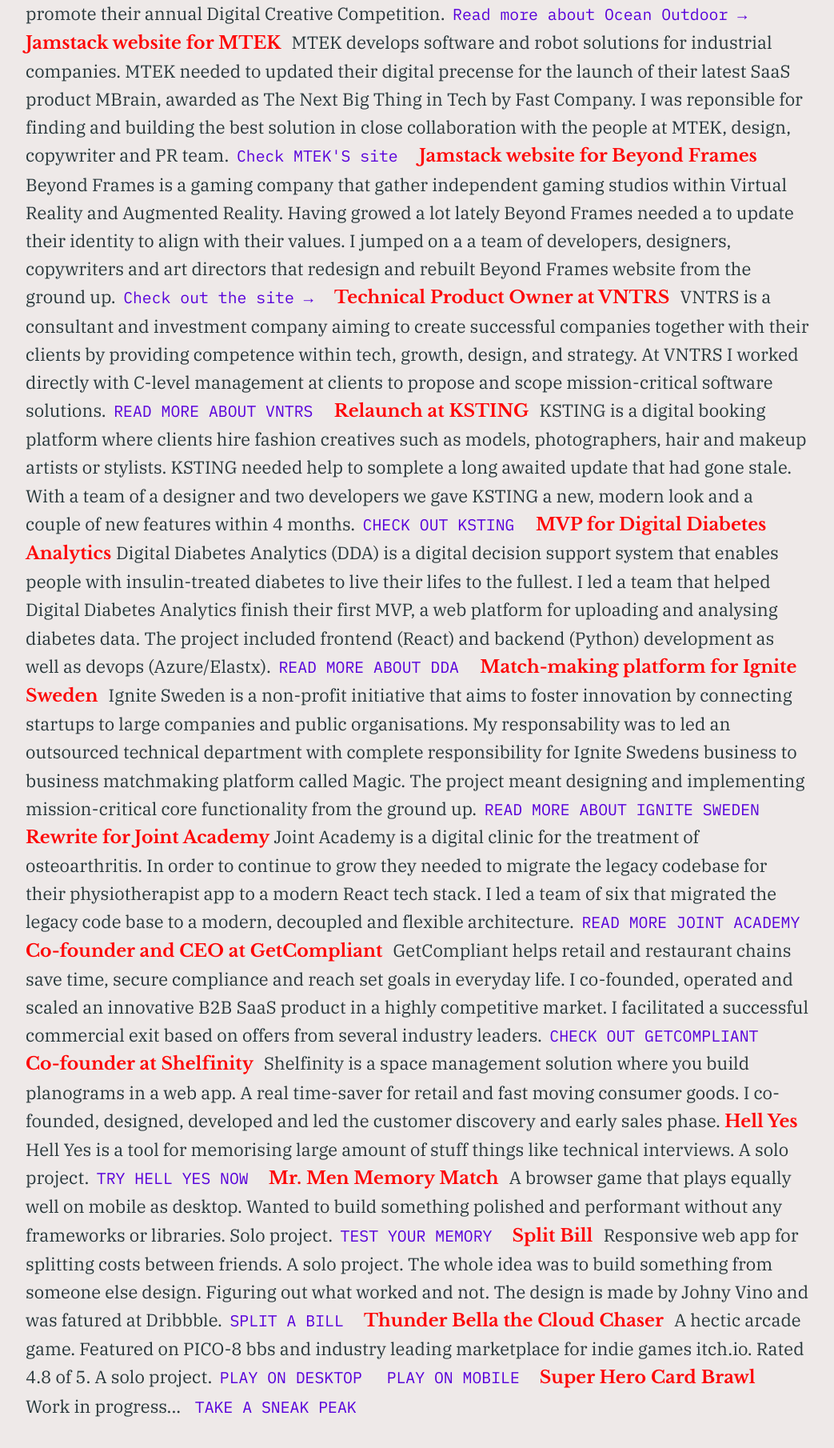
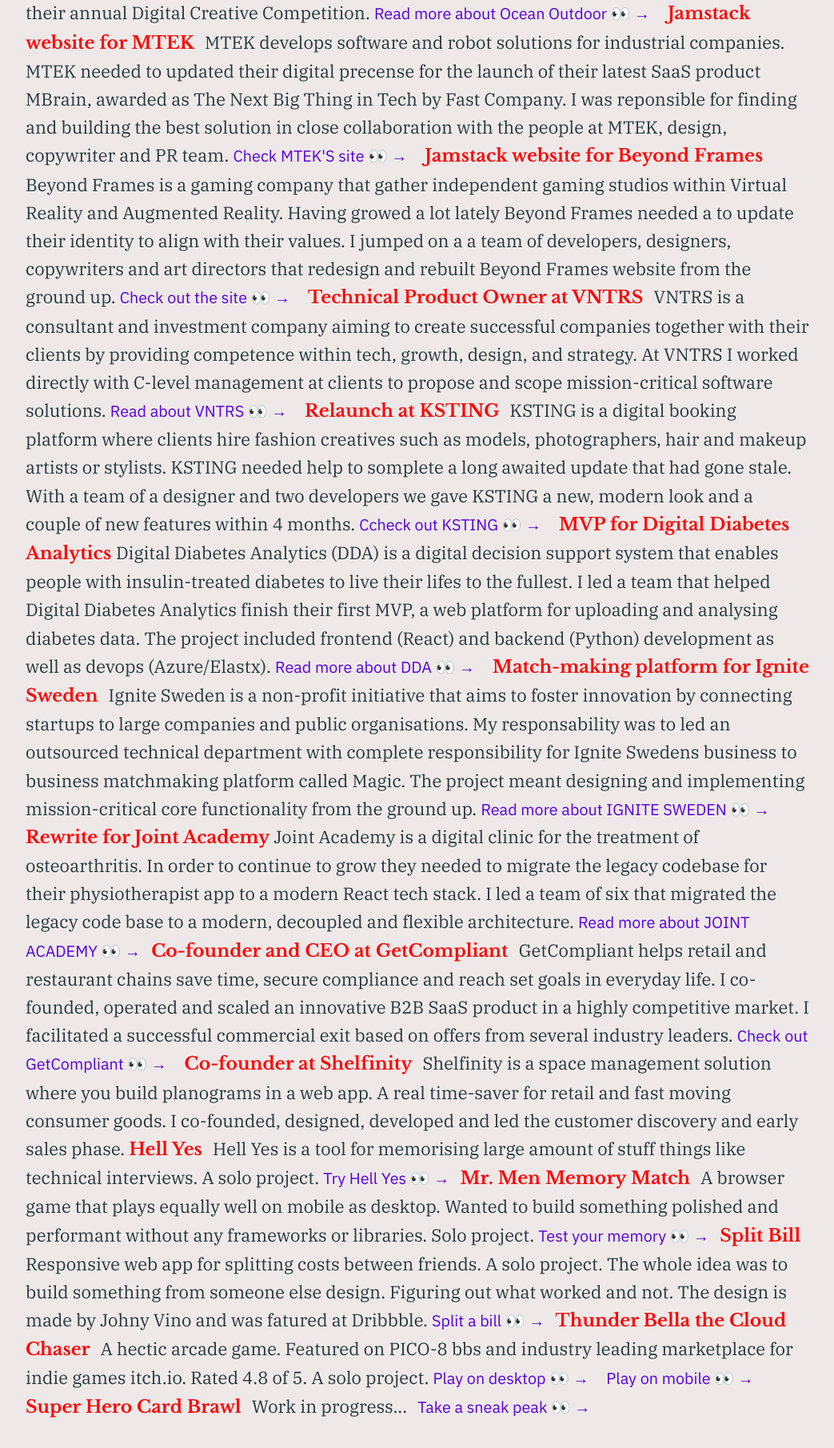
Before and after one commit to evilpaper/evilpaper-website, a plain HTML site: page index.html in a window 1280 px wide. Shown: the part 748-2558 px from the top of the page at 80% size, without its empty margins (118-1161 px from the left). Drawn offline with nearby package versions, Linux system fonts and the light colour scheme.

Commit message:
Replace Inter with IBM Plex Sans, add underline on hover

```diff
--- a/css/stylesheet.css
+++ b/css/stylesheet.css
@@ -99,21 +99,20 @@ section {
 }
 
 .project-link {
-  font-family: "IBM Plex Mono", Courier, monospace;
+  font-family: "IBM Plex Sans", sans-serif;
   color: var(--color-secondary);
   margin: 0 0.4rem 0 0;
-  padding: 0 0.2rem;
-  border-radius: 0.2rem;
+  border-radius: 1rem;
   font-size: 0.9rem;
 }
 
 .project-link:hover {
-  color: var(--color-background);
-  background-color: var(--color-secondary);
+  text-decoration: underline;
 }
 
 .contact-link {
   font-family: "Inter", sans-serif;
+  font-family: "IBM Plex Sans", sans-serif;
   font-weight: 400;
   font-size: 0.6em;
   text-align: center;
--- a/index.html
+++ b/index.html
@@ -12,17 +12,14 @@
     <link rel="preconnect" href="https://fonts.googleapis.com" />
     <link rel="preconnect" href="https://fonts.gstatic.com" crossorigin />
     <link
-      href="https://fonts.googleapis.com/css2?family=IBM+Plex+Mono:ital,wght@0,100;0,200;0,300;0,400;0,500;0,600;0,700;1,100;1,200;1,300;1,400;1,500;1,600;1,700&family=Inter:wght@100;200;300;400;500;600;700;800;900&family=Roboto+Slab:wght@100;200;300;400;500;600;700;800;900&display=swap"
+      href="https://fonts.googleapis.com/css2?family=IBM+Plex+Mono:ital,wght@0,100;0,200;0,300;0,400;0,500;0,600;0,700;1,100;1,200;1,300;1,400;1,500;1,600;1,700&display=swap"
       rel="stylesheet"
     />
     <link
       href="https://fonts.googleapis.com/css2?family=IBM+Plex+Serif:ital,wght@0,100;0,200;0,300;0,400;0,500;0,600;0,700;1,100;1,200;1,300;1,400;1,500;1,600;1,700&display=swap"
       rel="stylesheet"
     />
-    <link
-      href="https://fonts.googleapis.com/css2?family=IBM+Plex+Serif:wght@700&display=swap"
-      rel="stylesheet"
-    />
+    <link href="https://fonts.googleapis.com/css2?family=IBM+Plex+Sans:ital,wght@0,300;0,400;0,700;1,500&display=swap" rel="stylesheet">
     <link
       href="https://fonts.googleapis.com/css2?family=Libre+Baskerville:wght@700&display=swap"
       rel="stylesheet"
@@ -60,20 +57,20 @@
           entrepreneurs, developers, educators, analysts and creatives. I joined
           Frank as a software developer.
         </p>
-        <a class="project-link" href="https://frankdigital.se/">Read more about Frank →</a>
+        <a class="project-link" href="https://frankdigital.se/">Read more about Frank 👀 →</a>
 
         <p class="name">Design System for SJ</span></p>
         <p class="work">
           SJ is the market-leading train operating company in Sweden. Here I'm part of the Design System team. Building a library of reusable and accessible UI components for web and mobile. Used by thousands of people every day.
         </p>
-        <a class="project-link" href="https://sjdesign.se/filosofi/">Take a look at SJ's Design System →</a>
+        <a class="project-link" href="https://sjdesign.se/filosofi/">Take a look at SJ's Design System 👀 →</a>
 
         <p class="name"><span>Video Banners for</span> Ocean Outdoors</p>
         <p class="work">
           Ocean is a leading player within
           Digital Out of Home (digital media that appears in public environments) in Sweden. For Ocean Outdoor I built a bunch of premium video ads to promote their annual Digital Creative Competition.
         </p>
-        <a class="project-link" href="https://www.oceanoutdoor.se/">Read more about Ocean Outdoor →</a>
+        <a class="project-link" href="https://www.oceanoutdoor.se/">Read more about Ocean Outdoor 👀 →</a>
 
         <p class="name"><span>Jamstack website for</span> MTEK</p>
         <p class="work">
@@ -83,7 +80,7 @@
           solution in close collaboration with the
           people at MTEK, design, copywriter and PR team.
         </p>
-        <a class="project-link" href="https://mtek.se/">Check MTEK'S site</a>
+        <a class="project-link" href="https://mtek.se/">Check MTEK'S site 👀 →</a>
 
         <p class="name"><span>Jamstack website for</span> Beyond Frames</p>
         <p class="work">
@@ -93,7 +90,7 @@
           designers, copywriters and art directors that redesign and rebuilt
           Beyond Frames website from the ground up.
         </p>
-        <a class="project-link" href="https://beyondframes.com/">Check out the site →</a>
+        <a class="project-link" href="https://beyondframes.com/">Check out the site 👀 →</a>
 
         <p class="name"><span>Technical Product Owner at</span> VNTRS</p>
         <p class="work">
@@ -101,7 +98,7 @@
           successful companies together with their clients by providing
           competence within tech, growth, design, and strategy. At VNTRS I worked directly with C-level management at clients to
           propose and scope mission-critical software solutions.
-        </p><a class="project-link" href="https://www.vntrs.com/">READ MORE ABOUT VNTRS</a>
+        </p><a class="project-link" href="https://www.vntrs.com/">Read about VNTRS 👀 →</a>
 
         <p class="name"><span>Relaunch at</span> KSTING</p>
         <p class="work">
@@ -111,7 +108,7 @@
           had gone stale. With a team of a designer and two developers we gave
           KSTING a new, modern look and a couple of new features within 4 months.
         </p>
-        <a class="project-link" href="https://ksting.com/">CHECK OUT KSTING</a>
+        <a class="project-link" href="https://ksting.com/">Ccheck out KSTING 👀 →</a>
 
         <p class="name">
           <span>MVP for</span> Digital Diabetes Analytics
@@ -126,7 +123,7 @@
           (Azure/Elastx).
         </p>
         <a class="project-link" href="https://www.ddanalytics.se/sv/">
-        READ MORE ABOUT DDA</a>
+        Read more about DDA 👀 →</a>
 
         <p class="name"><span>Match-making platform for</span> Ignite Sweden</p>
         <p class="work">
@@ -137,7 +134,7 @@
           up.
         </p>
         <a class="project-link" href="https://www.ddanalytics.se/sv/">
-        READ MORE ABOUT IGNITE SWEDEN
+        Read more about IGNITE SWEDEN 👀 →
         </a>
 
         <p class="name">
@@ -150,7 +147,7 @@
           led a team of six that migrated the legacy code base to a modern, decoupled and flexible architecture.
         </p>
         <a class="project-link" href="https://www.ddanalytics.se/sv/">
-        READ MORE JOINT ACADEMY
+        Read more about JOINT ACADEMY 👀 →
         </a>
 
         <p class="name"><span>Co-founder and CEO at</span> GetCompliant</p>
@@ -162,7 +159,7 @@
           offers from several industry leaders.
         </p>
         <a class="project-link" href="https://www.getcompliant.com/">
-        CHECK OUT GETCOMPLIANT</a>
+        Check out GetCompliant 👀 →</a>
 
         <p class="name"><span>Co-founder at</span> Shelfinity</p>
         <p class="work">
@@ -180,7 +177,7 @@
         <a
           class="project-link"
           href="https://wonderful-shannon-a5f91f.netlify.app/"
-          >TRY HELL YES NOW
+          >Try Hell Yes 👀 →
         </a>
 
         <p class="name">Mr. Men Memory Match</p>
@@ -189,7 +186,7 @@
           frameworks or libraries. Solo project.
         </p>
         <a class="project-link" href="https://evilpaper.com/mrmenmemory/">
-        TEST YOUR MEMORY
+        Test your memory 👀 →
         </a>
 
         <p class="name">Split Bill</p>
@@ -198,7 +195,7 @@
           The design is made by Johny Vino and was fatured at Dribbble.
         </p>
         <a class="project-link" href="https://evilpaper.com/splitbill/">
-        SPLIT A BILL
+        Split a bill 👀 →
         </a>
 
         <p class="name">Thunder Bella the Cloud Chaser</p>
@@ -210,12 +207,12 @@
           class="project-link"
           href="https://evilpaper.itch.io/thunder-bella-the-cloud-chaser"
         >
-        PLAY ON DESKTOP</a>
+        Play on desktop 👀 →</a>
         <a
           class="project-link"
           href="https://www.lexaloffle.com/bbs/?pid=39048#p"
         >
-        PLAY ON MOBILE
+        Play on mobile 👀 →
         </a>
 
         <p class="name">Super Hero Card Brawl</p>
@@ -224,7 +221,7 @@
           class="project-link"
           href="https://evilpaper.com/superherocardbrawl/"
         >
-        TAKE A SNEAK PEAK
+        Take a sneak peak 👀 →
         </a>
 
         <br />
```
